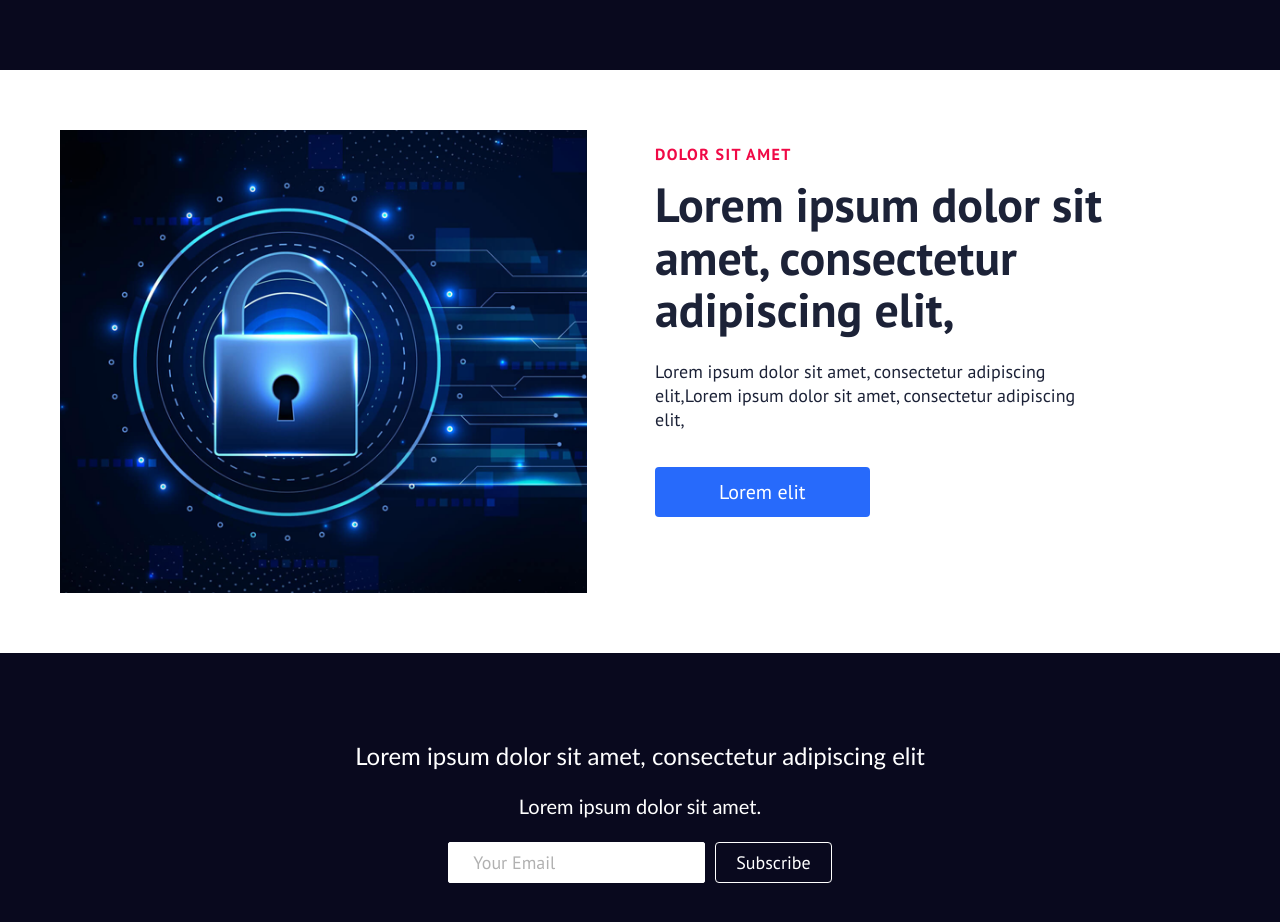
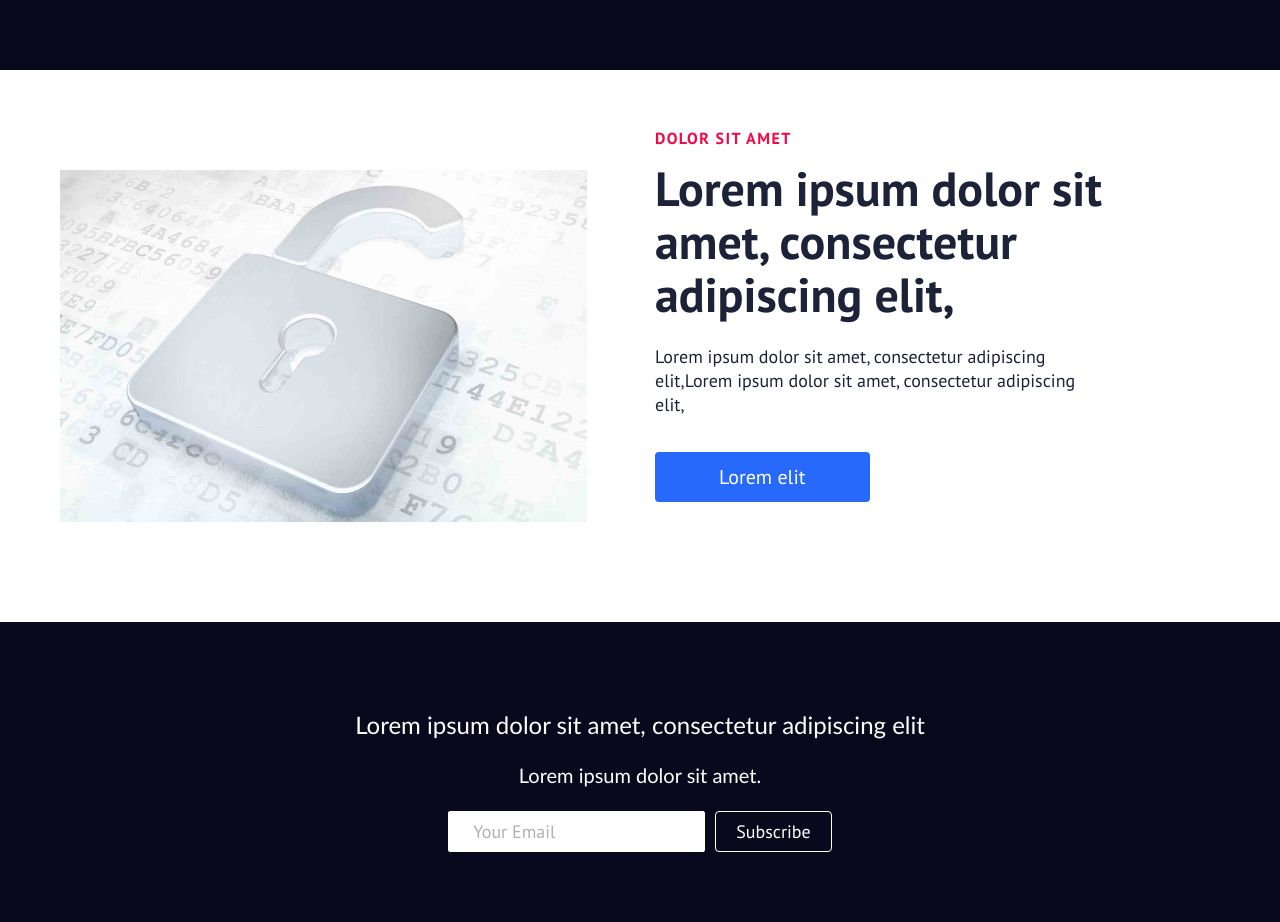
Before and after one commit to ankit639786/vapt-testing, a React (Create React App) app: page / in a window 1280 px wide. Shown: the part 3280-4202 px from the top of the page. Built offline with nearby package versions, Linux system fonts and the light colour scheme.

Commit message:
change image

```diff
--- a/src/components/pages/HomePage/Home.js
+++ b/src/components/pages/HomePage/Home.js
@@ -1,6 +1,6 @@
 import React from 'react';
 import HeroSection from '../../HeroSection';
-import { homeObjOne, homeObjTwo, homeObjThree, homeObjFour, homeObjFive } from './Data';
+import { homeObjOne, homeObjTwo, homeObjThree, homeObjFour, homeObjFive, homeObjSix } from './Data';
 // import Pricing from '../../Pricing';
 
 function Home() {
@@ -11,7 +11,7 @@ function Home() {
       <HeroSection {...homeObjTwo} />
       <HeroSection {...homeObjFive} />
       <HeroSection {...homeObjFour} />
-      <HeroSection {...homeObjFive} />
+      <HeroSection {...homeObjSix} />
     </>
   );
 }
```
Also changed, not shown: 1 other file (tests, documents, lock files or other folders).
